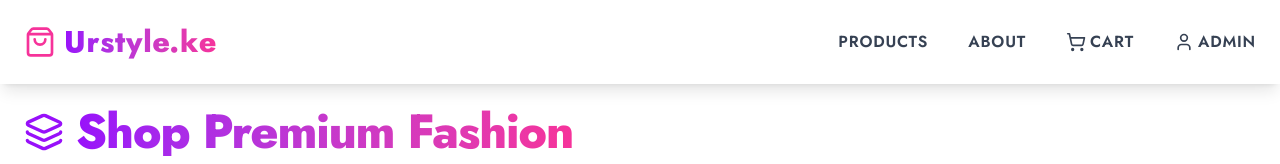
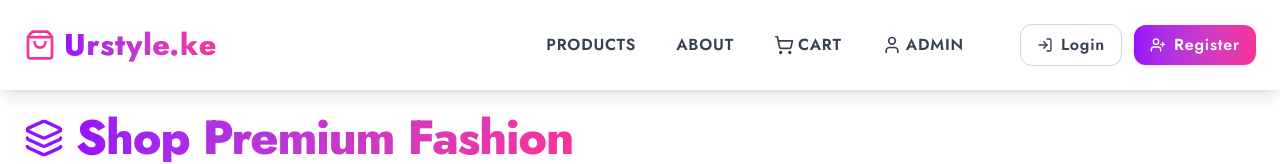
Before and after one commit to Griffinsshem/urstyle.ke, a Next.js app: page /products in a window 1280 px wide. Shown: the top 164 px of the page. Built offline with nearby package versions, Linux system fonts and the light colour scheme.

Commit message:
git commit -m "feat(navbar): add login and register buttons to header (UI only)"

```diff
--- a/src/components/Header.js
+++ b/src/components/Header.js
@@ -1,7 +1,16 @@
 "use client";
-import Link from 'next/link';
-import { useState } from 'react';
-import { Menu, X, ShoppingBag, ShoppingCart, User, InfoIcon, Info } from 'lucide-react';
+import Link from "next/link";
+import { useState } from "react";
+import {
+  Menu,
+  X,
+  ShoppingBag,
+  ShoppingCart,
+  User,
+  Info,
+  LogIn,
+  UserPlus,
+} from "lucide-react";
 
 export default function Header() {
   const [menuOpen, setMenuOpen] = useState(false);
@@ -9,11 +18,13 @@ export default function Header() {
   return (
     <header className="bg-white shadow-lg sticky top-0 z-50 transition-shadow duration-300">
       <div className="max-w-7xl mx-auto flex justify-between items-center p-4 md:p-6">
+
         {/* Brand */}
-        <Link href="/" className="flex items-center gap-2 hover:scale-105 transition-transform">
-          {/* Icon with solid gradient */}
+        <Link
+          href="/"
+          className="flex items-center gap-2 hover:scale-105 transition-transform"
+        >
           <ShoppingBag className="w-8 h-8 text-pink-500" />
-          {/* Gradient text for brand */}
           <span className="text-3xl font-extrabold bg-gradient-to-r from-purple-600 to-pink-500 bg-clip-text text-transparent tracking-wide">
             Urstyle.ke
           </span>
@@ -21,30 +32,35 @@ export default function Header() {
 
         {/* Desktop Navigation */}
         <nav className="hidden md:flex gap-10 text-gray-700 font-semibold uppercase tracking-wider items-center">
-          <Link
-            href="/products"
-            className="relative after:absolute after:bottom-0 after:left-0 after:h-0.5 after:w-0 after:bg-gradient-to-r after:from-purple-500 after:to-pink-500 after:transition-all hover:after:w-full flex items-center gap-1"
-          >
-            Products
-          </Link>
-          <Link
-            href="/about"
-            className="relative after:absolute after:bottom-0 after:left-0 after:h-0.5 after:w-0 after:bg-gradient-to-r after:from-purple-500 after:to-pink-500 after:transition-all hover:after:w-full flex items-center gap-1"
-          >
-            About
-          </Link>
-          <Link
-            href="/cart"
-            className="relative after:absolute after:bottom-0 after:left-0 after:h-0.5 after:w-0 after:bg-gradient-to-r after:from-purple-500 after:to-pink-500 after:transition-all hover:after:w-full flex items-center gap-1"
-          >
+          <Link href="/products" className="nav-link">Products</Link>
+          <Link href="/about" className="nav-link">About</Link>
+
+          <Link href="/cart" className="nav-link flex items-center gap-1">
             <ShoppingCart className="w-5 h-5" /> Cart
           </Link>
-          <Link
-            href="/admin/login"
-            className="relative after:absolute after:bottom-0 after:left-0 after:h-0.5 after:w-0 after:bg-gradient-to-r after:from-purple-500 after:to-pink-500 after:transition-all hover:after:w-full flex items-center gap-1"
-          >
+
+          <Link href="/admin/login" className="nav-link flex items-center gap-1">
             <User className="w-5 h-5" /> Admin
           </Link>
+
+          {/* Auth Buttons */}
+          <div className="flex items-center gap-3 ml-4">
+            <Link
+              href="/login"
+              className="flex items-center gap-2 px-4 py-2 rounded-xl border border-gray-300 hover:border-purple-500 hover:text-purple-600 transition normal-case"
+            >
+              <LogIn className="w-4 h-4" />
+              Login
+            </Link>
+
+            <Link
+              href="/register"
+              className="flex items-center gap-2 px-4 py-2 rounded-xl bg-gradient-to-r from-purple-600 to-pink-500 text-white hover:opacity-90 transition shadow normal-case"
+            >
+              <UserPlus className="w-4 h-4" />
+              Register
+            </Link>
+          </div>
         </nav>
 
         {/* Mobile Menu Button */}
@@ -52,7 +68,11 @@ export default function Header() {
           className="md:hidden p-2 rounded hover:bg-gray-100 focus:outline-none focus:ring-2 focus:ring-purple-500"
           onClick={() => setMenuOpen(!menuOpen)}
         >
-          {menuOpen ? <X className="w-6 h-6 text-gray-700" /> : <Menu className="w-6 h-6 text-gray-700" />}
+          {menuOpen ? (
+            <X className="w-6 h-6 text-gray-700" />
+          ) : (
+            <Menu className="w-6 h-6 text-gray-700" />
+          )}
         </button>
       </div>
 
@@ -60,27 +80,62 @@ export default function Header() {
       {menuOpen && (
         <nav className="md:hidden bg-white shadow-xl rounded-b-lg animate-slideDown">
           <div className="flex flex-col gap-4 p-6 text-gray-700 font-semibold uppercase tracking-wide">
-            <Link href="/products" className="hover:text-purple-600 transition flex items-center gap-2" onClick={() => setMenuOpen(false)}>
-              <Menu className="w-5 h-5" /> Products
+            <Link href="/products" onClick={() => setMenuOpen(false)}>
+              Products
             </Link>
-            <Link href="/cart" className="hover:text-purple-600 transition flex items-center gap-2" onClick={() => setMenuOpen(false)}>
-              <ShoppingCart className="w-5 h-5" /> Cart
+            <Link href="/about" onClick={() => setMenuOpen(false)}>
+              <Info className="inline w-5 h-5 mr-2" /> About
             </Link>
-            <Link href="/admin/login" className="hover:text-purple-600 transition flex items-center gap-2" onClick={() => setMenuOpen(false)}>
-              <User className="w-5 h-5" /> Admin
+            <Link href="/cart" onClick={() => setMenuOpen(false)}>
+              <ShoppingCart className="inline w-5 h-5 mr-2" /> Cart
             </Link>
-            <Link href="/about" className="hover:text-purple-600 transition flex items-center gap-2" onClick={() => setMenuOpen(false)}>
-              <Info className="w-5 h-5" />
-              About
+            <Link href="/admin/login" onClick={() => setMenuOpen(false)}>
+              <User className="inline w-5 h-5 mr-2" /> Admin
+            </Link>
+
+            <hr />
+
+            {/* Mobile Auth */}
+            <Link
+              href="/login"
+              onClick={() => setMenuOpen(false)}
+              className="flex items-center gap-2"
+            >
+              <LogIn className="w-5 h-5" /> Login
+            </Link>
+
+            <Link
+              href="/register"
+              onClick={() => setMenuOpen(false)}
+              className="flex items-center gap-2 text-purple-600"
+            >
+              <UserPlus className="w-5 h-5" /> Register
             </Link>
           </div>
         </nav>
       )}
 
+      {/* Animations */}
       <style jsx>{`
+        .nav-link {
+          position: relative;
+        }
+        .nav-link::after {
+          content: "";
+          position: absolute;
+          bottom: 0;
+          left: 0;
+          height: 2px;
+          width: 0;
+          background: linear-gradient(to right, #a855f7, #ec4899);
+          transition: width 0.3s;
+        }
+        .nav-link:hover::after {
+          width: 100%;
+        }
         @keyframes slideDown {
-          0% { transform: translateY(-10px); opacity: 0; }
-          100% { transform: translateY(0); opacity: 1; }
+          from { transform: translateY(-10px); opacity: 0; }
+          to { transform: translateY(0); opacity: 1; }
         }
         .animate-slideDown {
           animation: slideDown 0.25s ease-out forwards;
```
